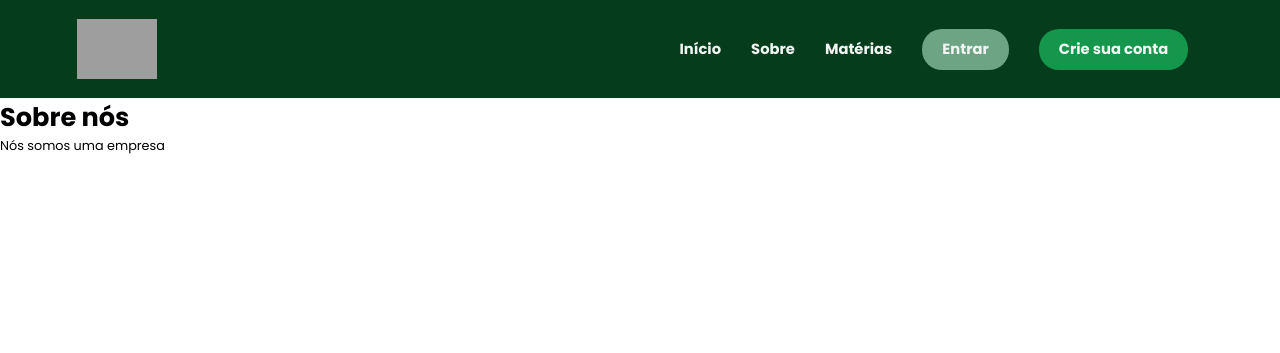
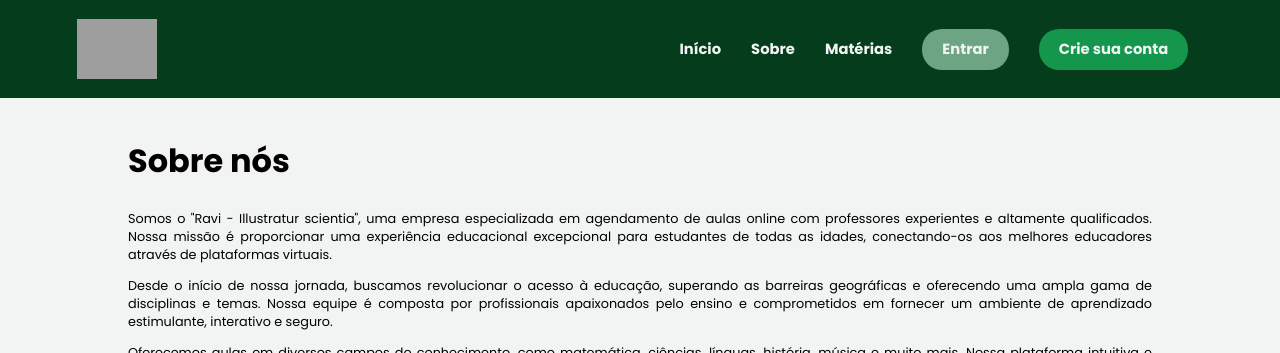
Before and after one commit to joaocuculo/projeto-ravi, a PHP site: page /screens/sobre.php in a window 1280 px wide. Shown: the top 353 px of the page. Run offline with PHP 8.4, Linux system fonts and the light colour scheme; some libraries are stand-ins or nearby versions; some web fonts are replaced; grey boxes are pictures that could not be loaded.

Commit message:
css sobre nos feito

```diff
--- /dev/null
+++ b/assets/css/sobre.css
@@ -0,0 +1,36 @@
+body {
+    background-color: var(--color-white);
+}
+
+.container {
+    margin: 3rem 10rem;
+}
+
+.title {
+    padding-bottom: 1.5rem;
+}
+
+.title h1 {
+    font-size: 2.5rem;
+}
+
+.sobre {
+    padding: 0 0rem;
+}
+
+.sobre p {
+    padding: 0.5rem 0;
+    text-align: justify;
+}
+
+@media screen and (max-width: 768px) {
+    .container {
+        margin: 2rem 5rem;
+    }
+}
+
+@media screen and (max-width: 425px) {
+    .container {
+        margin: 2rem 2rem;
+    }
+}
--- a/assets/js/menu-show.js
+++ b/assets/js/menu-show.js
@@ -3,9 +3,9 @@
 
     if (menuResponsivo.classList.contains('open')) {
         menuResponsivo.classList.remove('open');
-        document.querySelector('.icon').src = "assets/img/menu_white_36dp.svg";
+        document.querySelector('.icon').src = "../assets/img/menu_white_36dp.svg";
     } else {
         menuResponsivo.classList.add('open');
-        document.querySelector('.icon').src = "assets/img/close_white_36dp.svg"
+        document.querySelector('.icon').src = "../assets/img/close_white_36dp.svg"
     }
 }
--- a/screens/sobre.php
+++ b/screens/sobre.php
@@ -6,21 +6,31 @@
     <meta name="viewport" content="width=device-width, initial-scale=1.0">
     <link rel="shortcut icon" href="../assets/img/favicon.ico" type="image/x-icon">
     <link rel="stylesheet" href="../assets/css/header-footer.css">
+    <link rel="stylesheet" href="../assets/css/sobre.css">
     <script src="https://kit.fontawesome.com/9b546460e1.js" crossorigin="anonymous"></script>
     <title>Ravi - Sobre nós</title>
 </head>
 <body>
     <?php require_once("../template/menu1.php") ?>
 
-    <main>
-        <div>
+    <main class="container">
+        <div class="title">
             <h1>Sobre nós</h1>
         </div>
-        <div>
-            <p>Nós somos uma empresa</p>
+        <div class="sobre">
+            <p>Somos o "Ravi - Illustratur scientia", uma empresa especializada em agendamento de aulas online com professores experientes e altamente qualificados. Nossa missão é proporcionar uma experiência educacional excepcional para estudantes de todas as idades, conectando-os aos melhores educadores através de plataformas virtuais.</p>
+            <p>Desde o início de nossa jornada, buscamos revolucionar o acesso à educação, superando as barreiras geográficas e oferecendo uma ampla gama de disciplinas e temas. Nossa equipe é composta por profissionais apaixonados pelo ensino e comprometidos em fornecer um ambiente de aprendizado estimulante, interativo e seguro.</p>
+            <p>Oferecemos aulas em diversos campos do conhecimento, como matemática, ciências, línguas, história, música e muito mais. Nossa plataforma intuitiva e amigável permite que os alunos escolham seus professores, horários e tópicos de interesse, garantindo uma experiência personalizada e adaptada às suas necessidades individuais.</p>
+            <p>Ao longo dos anos, construímos parcerias sólidas com educadores talentosos de diferentes partes do mundo, tornando possível acessar ensino de qualidade global sem sair de casa. Nossos professores são especialistas em suas áreas e estão dedicados a inspirar e capacitar os alunos a alcançar seu pleno potencial acadêmico.</p>
+            <p>Além disso, estamos comprometidos com a segurança e privacidade dos nossos alunos. Nossa plataforma utiliza tecnologias avançadas para garantir um ambiente virtual seguro e protegido, onde pais e responsáveis podem ter tranquilidade ao deixar seus filhos em nossas mãos.</p>
+            <p>No Ravi, acreditamos que a educação é a chave para um futuro melhor, e é com esse propósito que trabalhamos incansavelmente para criar oportunidades de aprendizado enriquecedoras e acessíveis para todos. Seja para reforçar conhecimentos, se preparar para exames ou simplesmente explorar novos temas, estamos aqui para ajudá-los em cada passo do caminho.</p>
+            <p>Junte-se a nós nessa jornada educacional e experimente a excelência do ensino online com o Ravi. Estamos ansiosos para ajudá-los a alcançar o sucesso acadêmico e além!</p>
+            <p>Atenciosamente,<br><br><strong>Equipe Ravi</strong></p>
         </div>
     </main>
 
     <?php require_once("../template/rodape.php") ?>
+
+    <script src="../assets/js/menu-show.js"></script>
 </body>
 </html>
```
